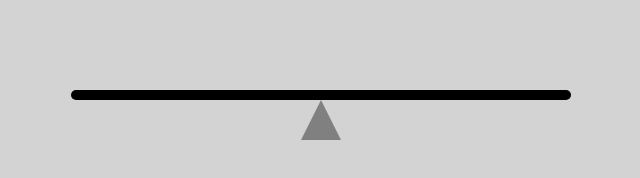
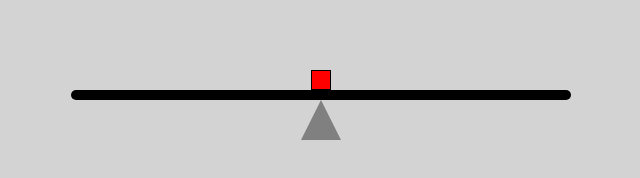
Before and after one commit to YilmazEmirhanSarac/YilmazEmirhanSaracSeesawChallenge, a plain HTML site: page index.html in a window 1280 px wide. Both pictures are taken after a click on the element 640 px from the left and 455 px from the top of the page. Shown: the part 360-538 px from the top of the page, 319-959 px from the left. Drawn offline with Linux system fonts and the light colour scheme.

Commit message:
Implement visual box placement logic on click

```diff
--- a/script.js
+++ b/script.js
@@ -9,4 +9,23 @@ plank.addEventListener('click', function(event) {
     const positionFromLeft = event.clientX - rect.left;
 
     console.log("Distance from letf side (px)", positionFromLeft);
+
+    // Create the box element
+    const boxSize = 20;
+
+    const box = document.createElement('div');
+
+    box.style.width = boxSize + 'px';
+    box.style.height = boxSize + 'px';
+    box.style.backgroundColor = 'red';
+    box.style.position = 'absolute';
+    box.style.border = 'solid 1px black';
+    // Move up by box height so it sits on top of the plank, not inside it
+    box.style.top = (-boxSize) + 'px';
+
+    // Center the box horizontally on the clicked point
+    // Logic: Click Position - (Box Width / 2) -> (20 / 2 = 10)
+    box.style.left = (positionFromLeft - (boxSize / 2)) + 'px';
+
+    plank.appendChild(box);
 })
--- a/style.css
+++ b/style.css
@@ -29,6 +29,7 @@ body {
     height: 10px;
     background-color: black;
     border-radius: 1rem;
+    position: relative;
     transition: transform 0.5s; /* use for rotation effect later */
 }
 
```
